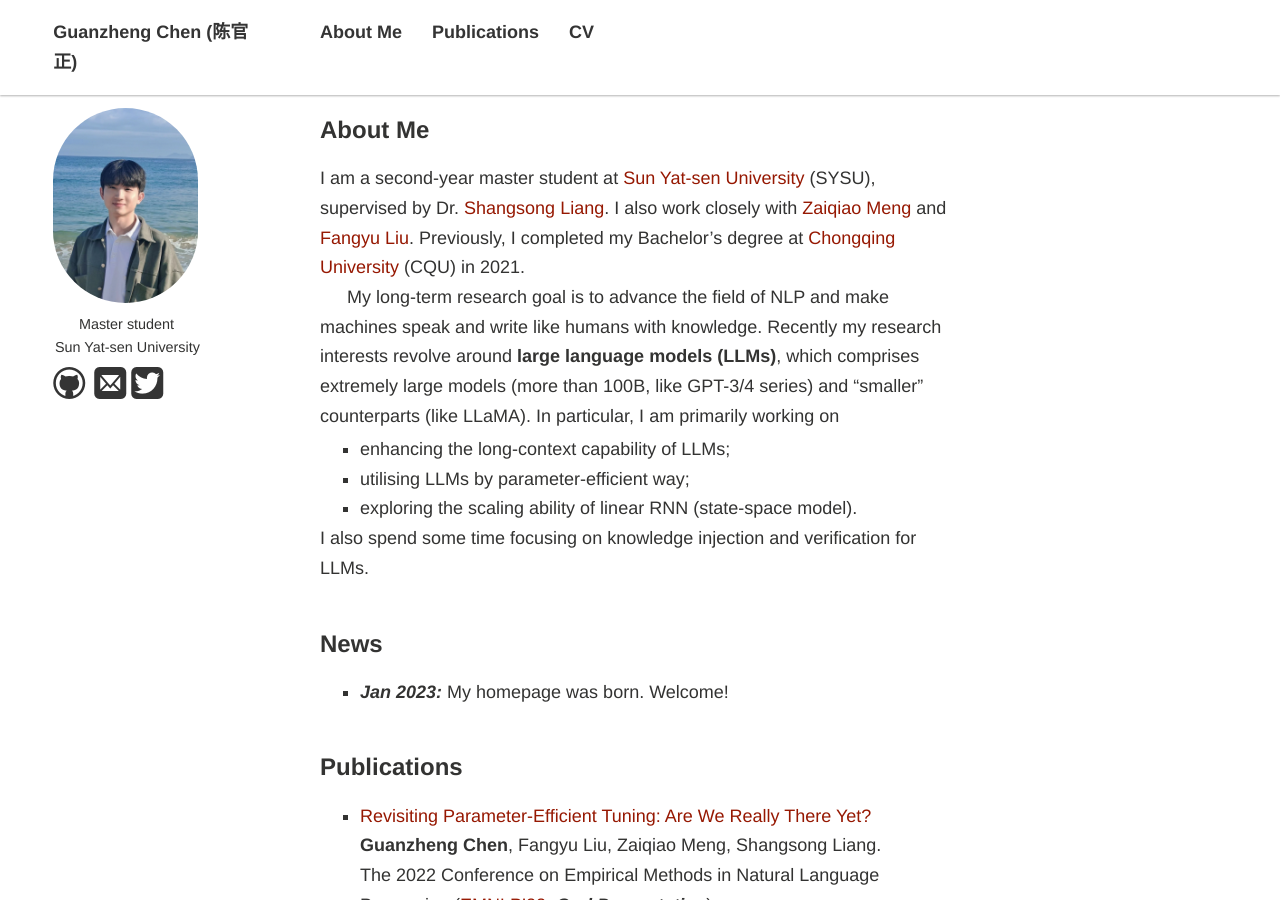
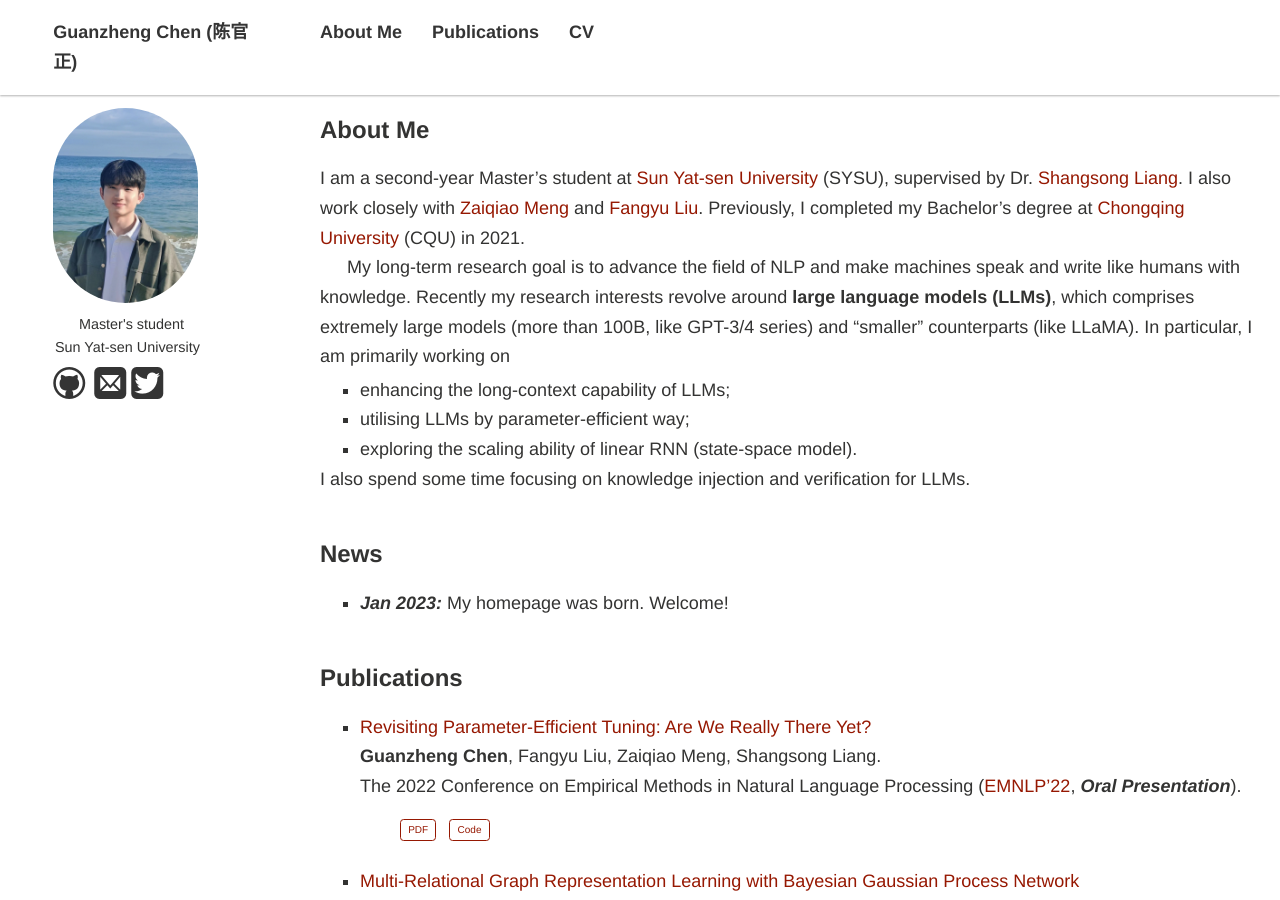
Before and after one commit to guanzhchen/guanzhchen.github.io, a Jekyll site: the page built from index.md, in a window 1280 px wide and 900 px high. Built offline with Jekyll 4.4.1, drawn with Linux system fonts in a browser that asks for light colours; nearby versions of some CDN libraries; comment, search, counter and statistics services are not loaded; a style sheet for code colours, icons or effects is not loaded.

Commit message:
update length

```diff
--- a/_includes/author-bio.html
+++ b/_includes/author-bio.html
@@ -4,7 +4,7 @@
 
 
 <p>{{ site.owner.bio }}</p>
-<p style="margin-left: 4px;font-style:normal;">Master student</p>
+<p style="margin-left: 4px;font-style:normal;">Master's student</p>
 <p style="margin-left: -20px;margin-bottom: 0em;font-style:normal;">Sun Yat-sen University</p>
 {% if site.owner.scholar%}<a title="Google Scholar" href="{{ site.owner.scholar}}"><font size=6 px><i class="ai ai-google-scholar-square"></i></font></a>{% endif %}
 
--- a/_layouts/page.html
+++ b/_layouts/page.html
@@ -42,7 +42,7 @@
       <h1 itemprop="headline">{{ page.title }}</h1>
     </div><!--/ .headline-wrap -->
   {% endcomment %}
-    <div class="article-wrap" itemprop="text" style="margin-top: 100px;">
+    <div class="article-wrap" itemprop="text" style="margin-top: 100px; margin-right: -300px">
       {{ content }}
     </div><!-- /.article-wrap -->
   </article>
--- a/index.md
+++ b/index.md
@@ -4,7 +4,7 @@ layout: page
 
 ### About Me
 
-I am a second-year master student at [Sun Yat-sen University](https://www.sysu.edu.cn/) (SYSU), supervised by Dr. [Shangsong Liang](https://cse.sysu.edu.cn/content/4569). I also work closely with [Zaiqiao Meng](https://mengzaiqiao.github.io/) and [Fangyu Liu](https://fangyuliu.me/about.html).
+I am a second-year Master's student at [Sun Yat-sen University](https://www.sysu.edu.cn/) (SYSU), supervised by Dr. [Shangsong Liang](https://cse.sysu.edu.cn/content/4569). I also work closely with [Zaiqiao Meng](https://mengzaiqiao.github.io/) and [Fangyu Liu](https://fangyuliu.me/about.html).
 Previously, I completed my Bachelor's degree at [Chongqing University](https://www.cqu.edu.cn/) (CQU) in 2021.
 
 My long-term research goal is to advance the field of NLP and make machines speak and write like humans with knowledge. Recently my research interests revolve around **large language models (LLMs)**, which comprises extremely large models (more than 100B, like GPT-3/4 series) and "smaller" counterparts (like LLaMA).
```
Also changed, not shown: Gemfile.lock (added).
